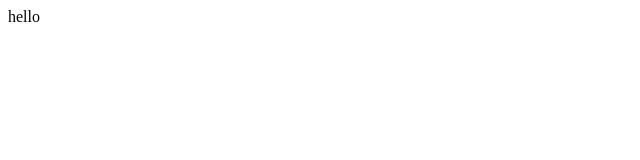
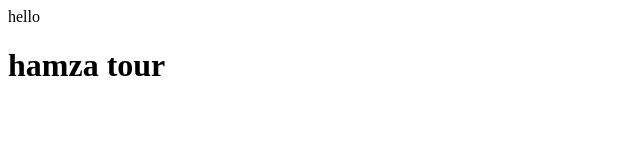
Before and after one commit to hamza-tourmine/project-x, a plain HTML site: page index.html in a window 1280 px wide. Shown: the whole page, without its empty margins (0-640 px from the left). Drawn offline with Linux system fonts and the light colour scheme.

Commit message:
commit number 3

```diff
--- a/index.html
+++ b/index.html
@@ -7,6 +7,7 @@
 </head>
 <body>
     hello
+    <h1>hamza tour</h1>
 
 </body>
 </html>
--- a/script.js
+++ b/script.js
@@ -1,2 +1,3 @@
 
     console.log("hi ther");
+    console.log('the secend commit')
```
